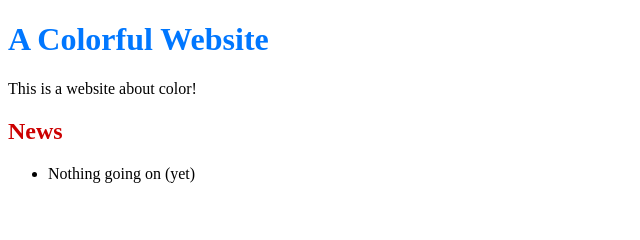
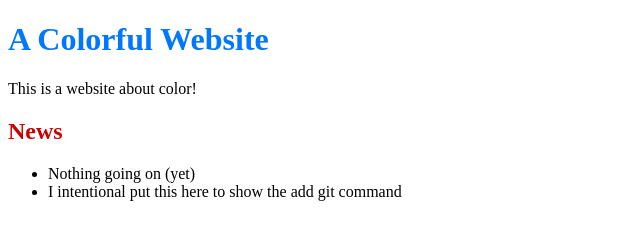
Before and after one commit to rajilateef/myClass1, a plain HTML site: page index.html in a window 1280 px wide. Shown: the whole page, without its empty margins (0-640 px from the left). Drawn offline with Linux system fonts and the light colour scheme.

Commit message:
updated the index file

```diff
--- a/index.html
+++ b/index.html
@@ -10,6 +10,8 @@
     <h2 style="color: #c00">News</h2>
     <ul>
       <li>Nothing going on (yet)</li>
+
+      <li>I intentional put this here to show the add git command</li>
     </ul>
   </body>
 </html>
```
